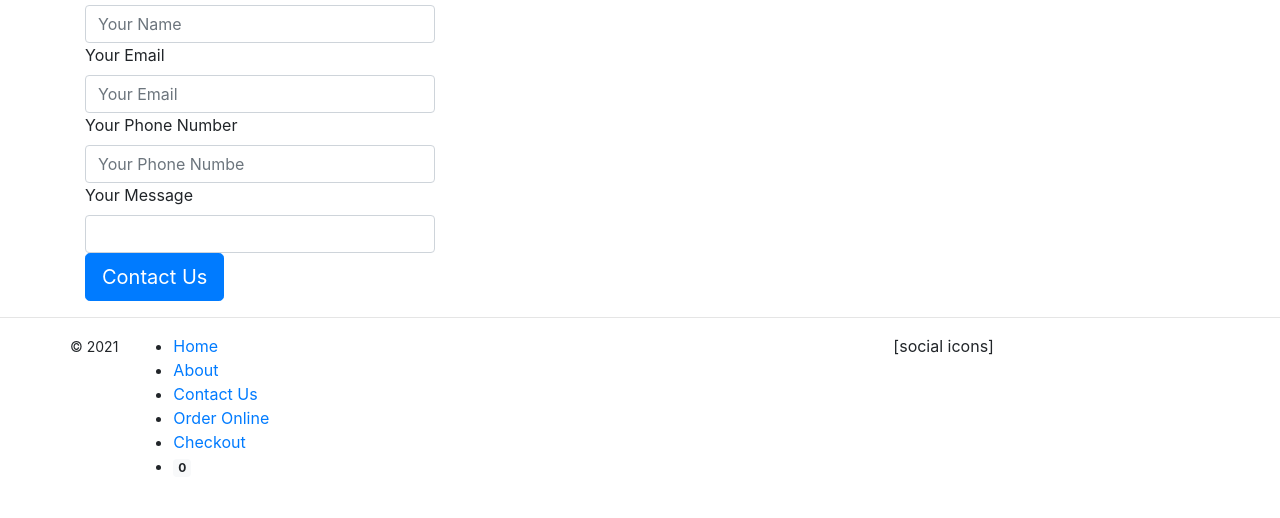
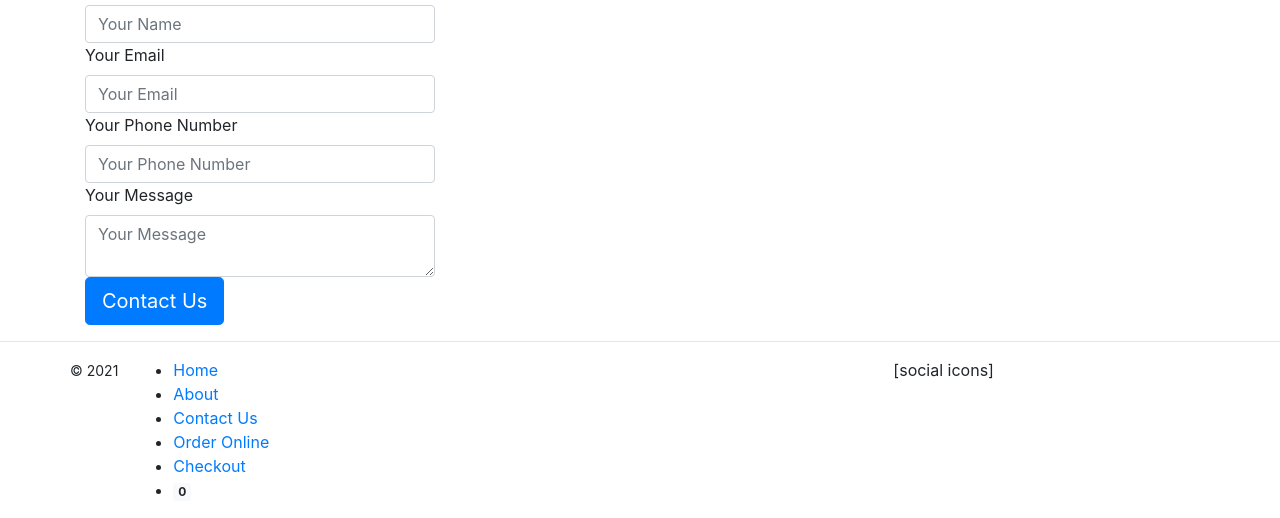
Before and after one commit to marisolleoncortes/capstone-project, a Gatsby site: page /contact in a window 1280 px wide. Shown: the part 322-840 px from the top of the page. Before the commit the page ends 816 px from the top, so only its background shows below. Built offline with nearby package versions, Linux system fonts and the light colour scheme; Gatsby itself is replaced by a stand-in of ours.

Commit message:
contact form

```diff
--- a/src/pages/contact.js
+++ b/src/pages/contact.js
@@ -28,19 +28,21 @@ export default function Contact() {
         <div className="row">
             <div className="col-sm-4">
                 <label for="email">Your Phone Number</label>
-                <input type="tel" id="phone" name="phone" placeholder="Your Phone Numbe" required className="form-control" />
+                <input type="tel" id="phone" name="phone" placeholder="Your Phone Number" required className="form-control" />
             </div>
         </div>
 
         <div className="row">
-            <div className="col-sm-4">
-                <label for="message">Your Message</label>
-                <text name="message" id="message" className="form-control" placeholder="Your message...." required />
-            </div>
-        </div>
+               <div className="col-sm-4">
+                   <label for="message">Your Message</label>
+                   <textarea name="message" id="message" className="form-control" placeholder="Your Message" required>
+                       </textarea>
+               </div>
+           </div>
 
 
-            <button className="btn btn-lg btn-primary">Contact Us</button>
+
+            <button type="submit" className="btn btn-lg btn-primary">Contact Us</button>
 
             </form>
 
```
